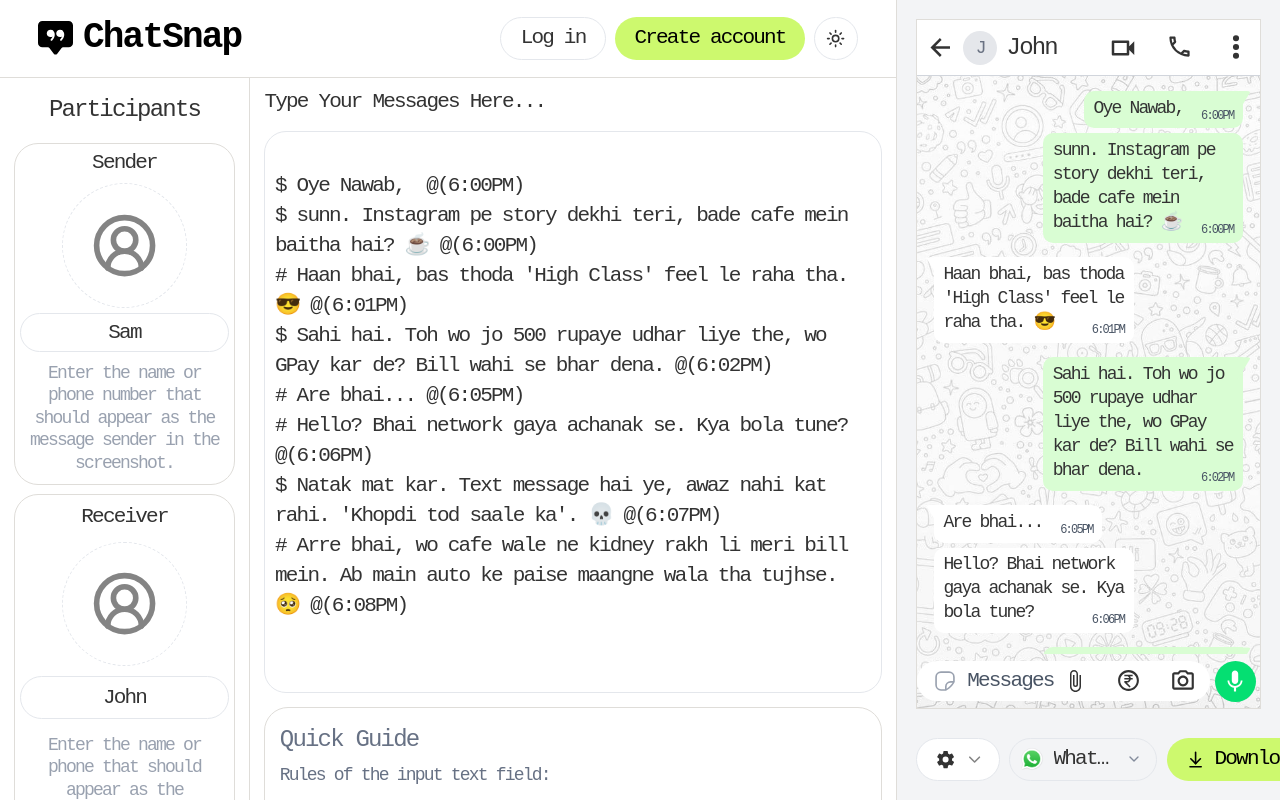
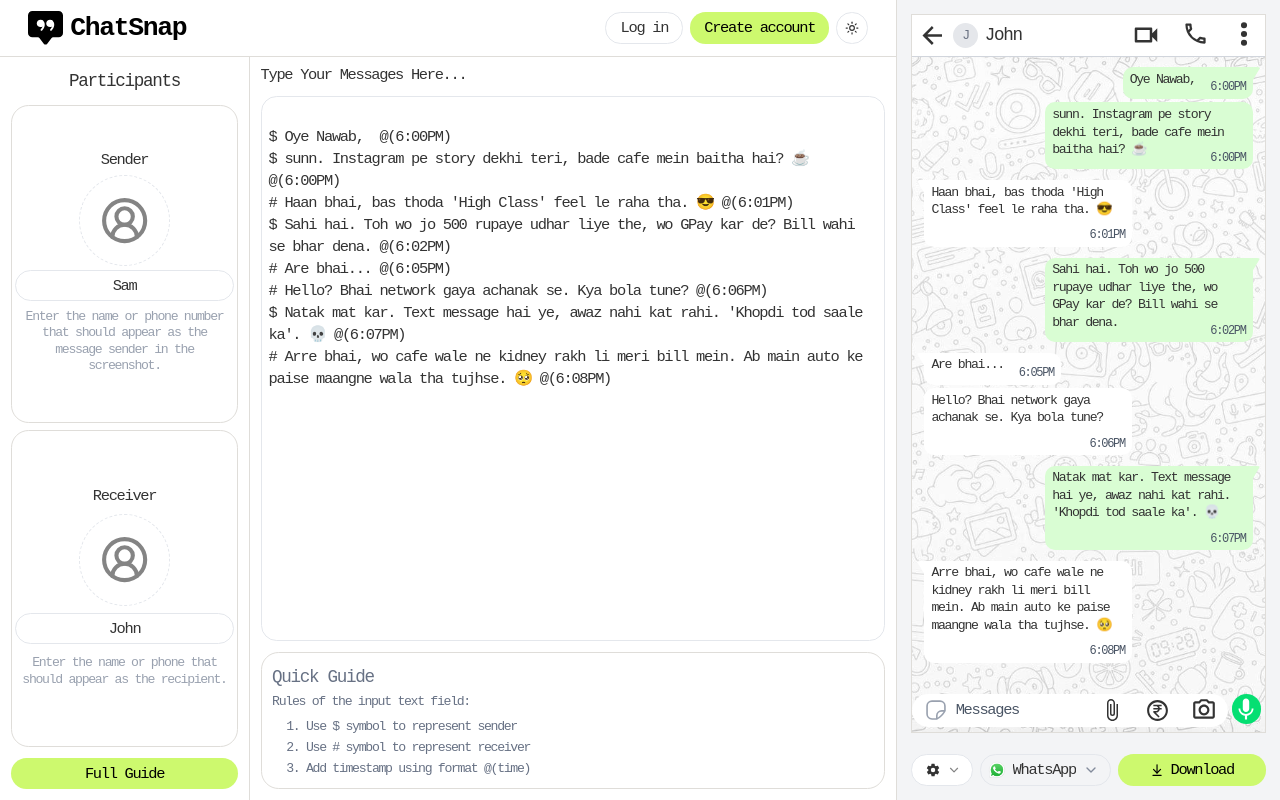
Before and after one commit to Anurag0577/Mockly---DM-screenshot-generator, a React (Vite) app in the folder frontend/: page / in a window 1280 px wide. Built offline with nearby package versions, Linux system fonts and the light colour scheme.

Commit message:
Fix: design issue on the homepage.

```diff
--- a/frontend/src/index.css
+++ b/frontend/src/index.css
@@ -62,7 +62,7 @@
 @media (min-width: 728px) {
     :root {
         /* This rule only applies when the screen is 1024px wide or greater */
-        font-size: 150%;
+        font-size: 110%;
     }
 }
 
--- a/frontend/src/pages/Homepage.jsx
+++ b/frontend/src/pages/Homepage.jsx
@@ -29,7 +29,7 @@ export function Homepage() {
     }, [isDarkMode]);
 
   return (
-    <div className="md:h-screen flex flex-col overflow-hidden">
+    <div className="min-h-screen flex flex-col overflow-y-auto">
 
       {/* Main Content Wrapper: Changed lg:flex-row to md:flex-row */}
       <div className="flex-1 flex flex-col md:flex-row min-h-0">
```
